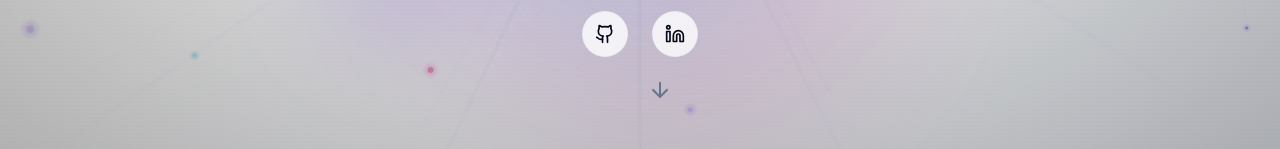
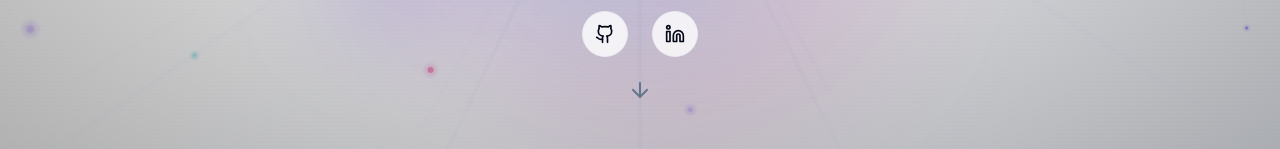
Before and after one commit to LLwassim/LLwassim.github.io, a Next.js app: page / in a window 1280 px wide. Shown: the part 651-800 px from the top of the page. Built offline with nearby package versions, Linux system fonts and the light colour scheme.

Commit message:
Refactored scroll indicator in HeroSection for improved layout and interaction. Wrapped button in a flex container for better alignment and added hover effect for enhanced user experience.

```diff
--- a/src/components/sections/hero-section.tsx
+++ b/src/components/sections/hero-section.tsx
@@ -183,13 +183,15 @@ export function HeroSection() {
       </div>
 
       {/* Scroll indicator */}
+      <div className="absolute bottom-8 left-0 right-0 flex justify-center z-10">
         <button
           onClick={scrollToWork}
-        className="absolute bottom-8 left-1/2 -translate-x-1/2 p-2 animate-bounce z-10"
+          className="p-2 animate-bounce hover:scale-110 transition-transform"
           aria-label="Scroll to work section"
         >
           <ArrowDown className="w-6 h-6 text-muted-foreground" />
         </button>
+      </div>
 
       {/* Initialize hero animation */}
       <HeroSequence />
```
Lines whose indentation alone changed are shown as unchanged.
